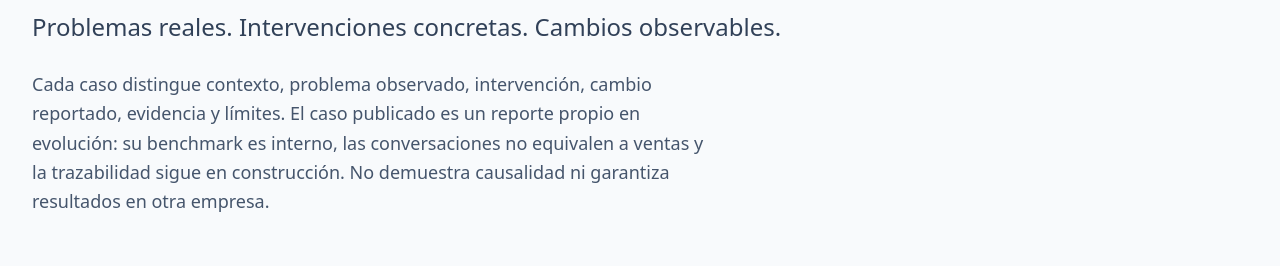
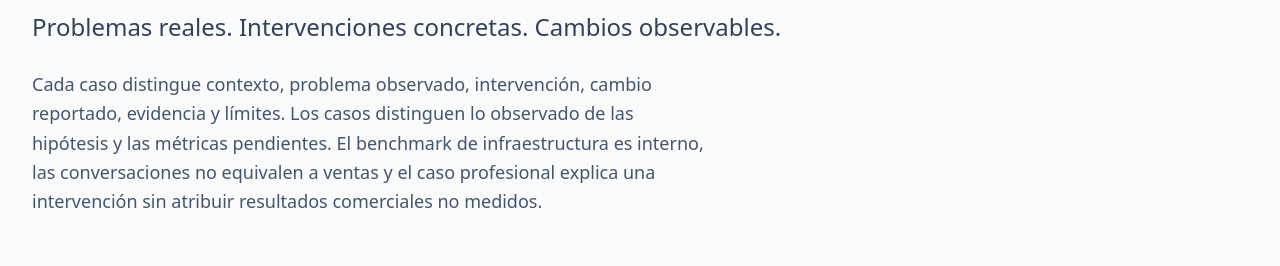
Before and after one commit to raumor911/rauvia-platform, a React (Vite) app: page /casos in a window 1280 px wide. Shown: the part 193-459 px from the top of the page. Built offline with nearby package versions, Linux system fonts and the light colour scheme; no server answers.

Commit message:
fix(content): clarify limits of case evidence after adding professional presence case

```diff
--- a/src/pages/CasosIndexPage.tsx
+++ b/src/pages/CasosIndexPage.tsx
@@ -30,7 +30,7 @@ export default function CasosIndexPage() {
                 Problemas reales. Intervenciones concretas. Cambios observables.
               </p>
               <p className="text-lg text-slate-600 leading-relaxed max-w-2xl">
-                Cada caso distingue contexto, problema observado, intervención, cambio reportado, evidencia y límites. El caso publicado es un reporte propio en evolución: su benchmark es interno, las conversaciones no equivalen a ventas y la trazabilidad sigue en construcción. No demuestra causalidad ni garantiza resultados en otra empresa.
+                Cada caso distingue contexto, problema observado, intervención, cambio reportado, evidencia y límites. Los casos distinguen lo observado de las hipótesis y las métricas pendientes. El benchmark de infraestructura es interno, las conversaciones no equivalen a ventas y el caso profesional explica una intervención sin atribuir resultados comerciales no medidos.
               </p>
             </div>
           </FadeInUp>
```
